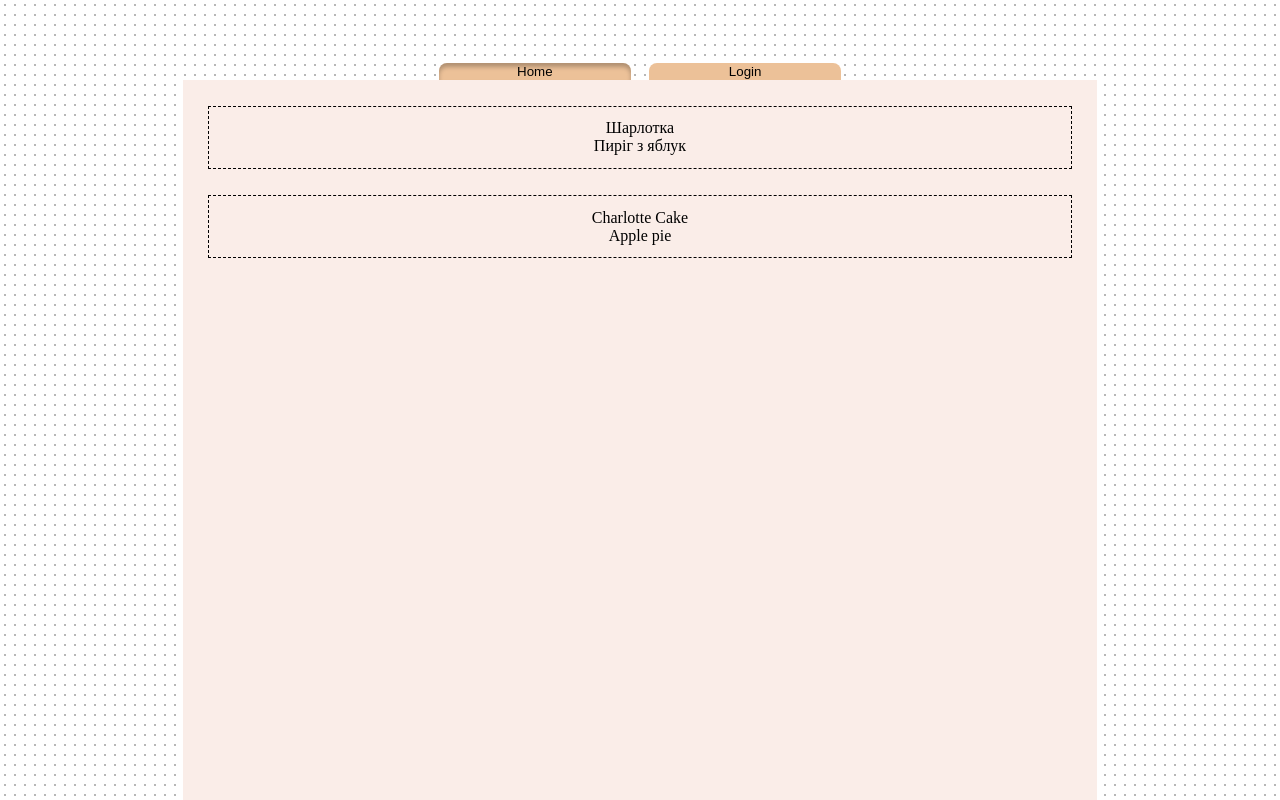
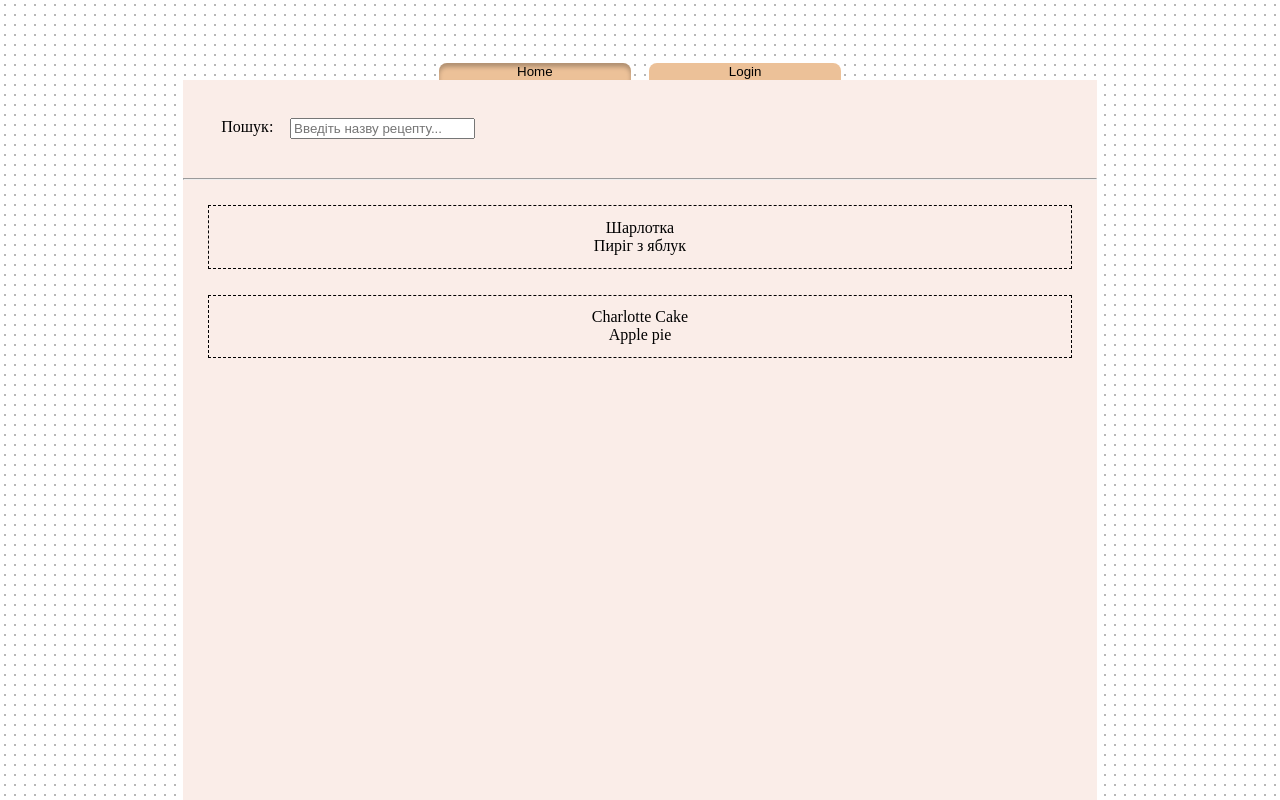
Before and after one commit to SuttArt/Yily-buly, a Vue app: page / in a window 1280 px wide. Built offline with nearby package versions, Linux system fonts and the light colour scheme; data requests are answered from the project's data file; the HTML template or start-up script is replaced by a standard one.

Commit message:
Add Search Field function
- Now we can search for recipes names in main view and in book view

```diff
--- /dev/null
+++ b/src/components/SearchField.vue
@@ -0,0 +1,22 @@
+<script setup lang="ts">
+const props = defineProps(['modelValue'])
+const emit = defineEmits(['update:modelValue'])
+
+const onInput = (event: Event) => {
+  const target = event.target as HTMLInputElement
+  emit('update:modelValue', target.value)
+}
+</script>
+
+<template>
+  <label for="search">Пошук:</label>
+  <input
+    type="text"
+    id="search"
+    placeholder="Введіть назву рецепту..."
+    :value="props.modelValue"
+    @input="onInput"
+  />
+</template>
+
+<style scoped></style>
--- /dev/null
+++ b/src/composables/useFilteredRecipes.ts
@@ -0,0 +1,19 @@
+import { ref, computed } from 'vue'
+import type { Recipe } from '@/types/Recipe'
+
+export function useFilteredRecipes(source: () => Recipe[] | null) {
+  const searchTerm = ref('')
+
+  const filteredRecipes = computed(() => {
+    const all = source() ?? []
+
+    // If search is empty, return all
+    if (!searchTerm.value.trim()) return all
+
+    return all.filter((recipe) =>
+      recipe.name.toLowerCase().includes(searchTerm.value.toLowerCase())
+    )
+  })
+
+  return { searchTerm, filteredRecipes }
+}
--- a/src/views/BookView.vue
+++ b/src/views/BookView.vue
@@ -4,6 +4,8 @@ import { useRecipesStore } from '@/stores/recipes-store.ts'
 import { useUserStore } from '@/stores/user-store.ts'
 import RecipeCard from '@/components/RecipeCard.vue'
 import type { Recipe } from '@/types/Recipe.ts'
+import SearchField from '@/components/SearchField.vue'
+import { useFilteredRecipes } from '@/composables/useFilteredRecipes'
 
 const store = useRecipesStore()
 const recipes = ref<Recipe[] | null>(null)
@@ -18,19 +20,21 @@ onMounted(async () => {
     console.warn('User is not logged in, but this page was accessed.')
   }
 })
+
+// Filtered list based on search input
+const { searchTerm, filteredRecipes } = useFilteredRecipes(() => recipes.value)
 </script>
 
 <template>
   <div id="control-elements">
-    <label for="search">Пошук:</label>
-    <input id="search" />
+    <SearchField v-model="searchTerm" />
 
     <RouterLink :to="{ name: 'recipeCreate' }">
       <button class="control-button">Додати рецепт</button>
     </RouterLink>
   </div>
   <hr />
-  <RecipeCard v-for="recipe in recipes" :key="recipe.id" :recipe="recipe" />
+  <RecipeCard v-for="recipe in filteredRecipes" :key="recipe.id" :recipe="recipe" />
 </template>
 
 <style scoped></style>
--- a/src/views/HomeView.vue
+++ b/src/views/HomeView.vue
@@ -1,20 +1,26 @@
 <script setup lang="ts">
-import { onMounted, ref } from 'vue'
+import { onMounted } from 'vue'
 import { useRecipesStore } from '@/stores/recipes-store.ts'
 import RecipeCard from '@/components/RecipeCard.vue'
-import type { Recipe } from '@/types/Recipe.ts'
+import SearchField from '@/components/SearchField.vue'
+import { useFilteredRecipes } from '@/composables/useFilteredRecipes'
 
 const store = useRecipesStore()
-const recipes = ref<Recipe[] | null>(null)
 
 onMounted(async () => {
   await store.fetchRecipes()
-  recipes.value = store.recipes
 })
+
+// Filtered list based on search input
+const { searchTerm, filteredRecipes } = useFilteredRecipes(() => store.recipes)
 </script>
 
 <template>
-  <RecipeCard v-for="recipe in recipes" :key="recipe.id" :recipe="recipe" />
+  <div id="control-elements">
+    <SearchField v-model="searchTerm" />
+  </div>
+  <hr />
+  <RecipeCard v-for="recipe in filteredRecipes" :key="recipe.id" :recipe="recipe" />
 </template>
 
 <style scoped></style>
```
